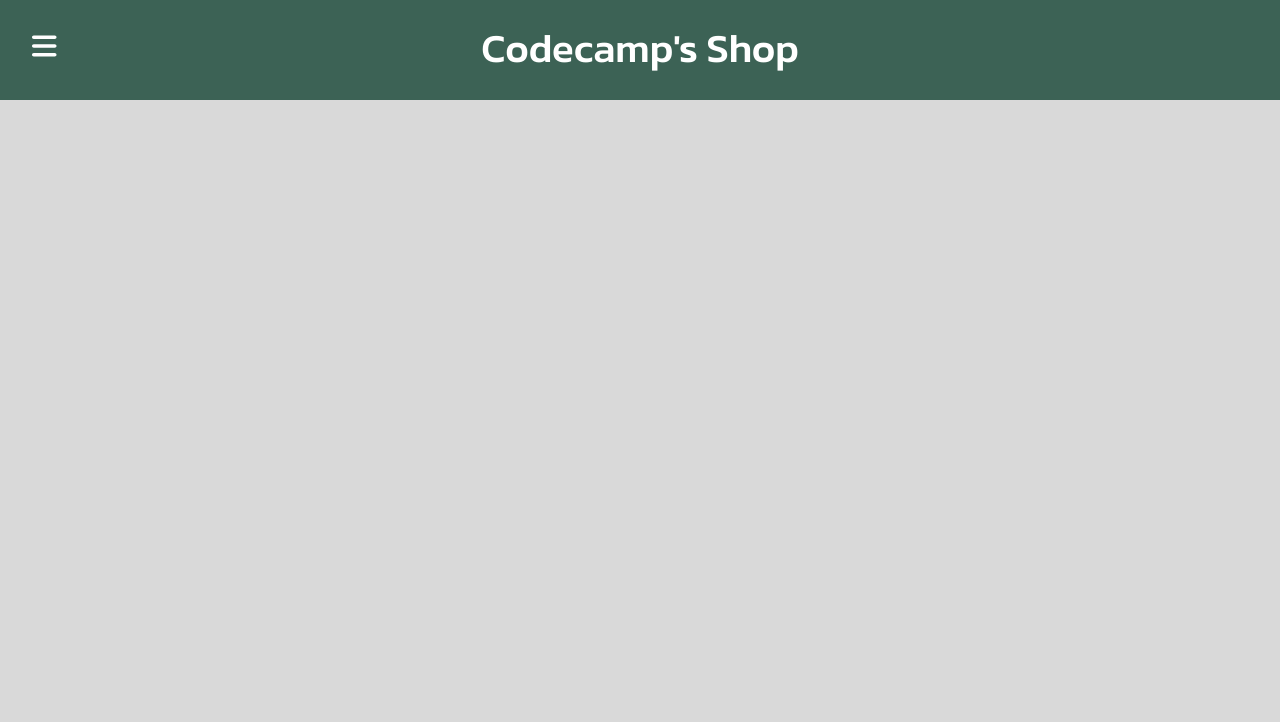
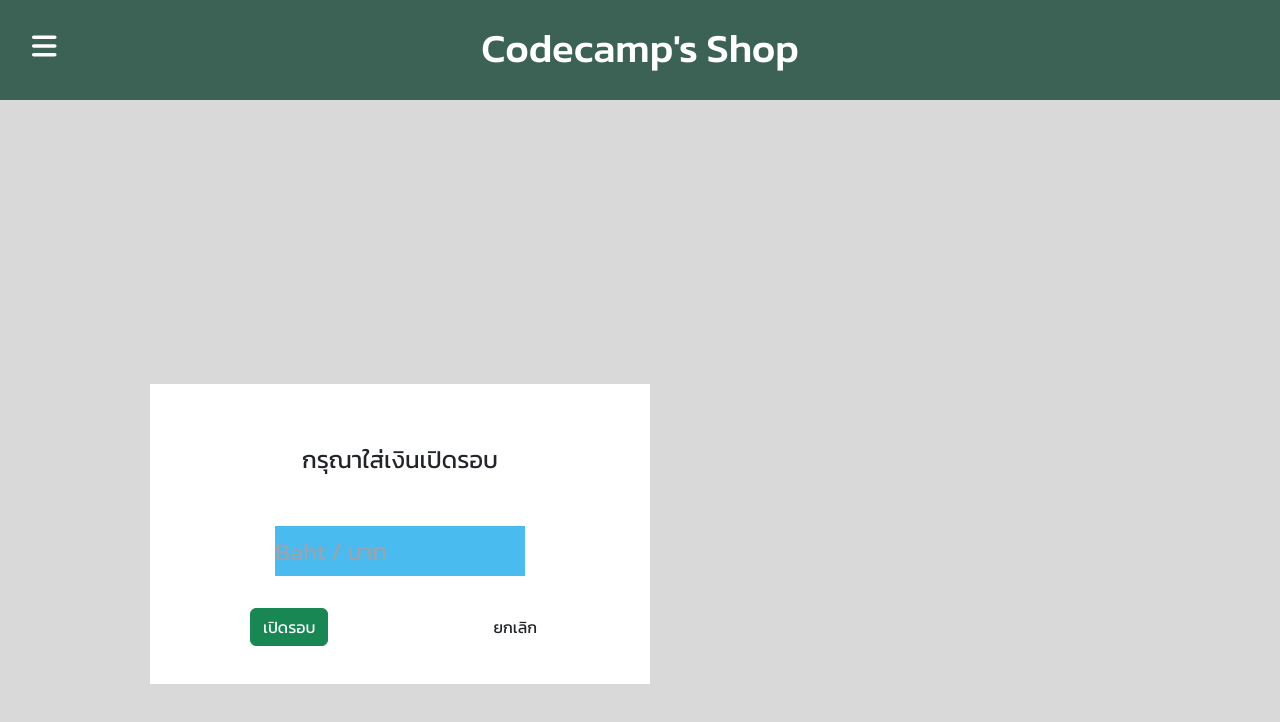
Before and after one commit to colorkram/Kram-s-POS, a React (Create React App) app: page /home in a window 1280 px wide. Shown: the top 722 px of the page. Built offline with nearby package versions, Linux system fonts and the light colour scheme; no server answers.

Commit message:
เช้าวันใหม่

```diff
--- a/src/componant/Home.js
+++ b/src/componant/Home.js
@@ -5,11 +5,14 @@ import HomeTop from "../template/Home-top";
 import Br from "../template/br";
 import CategoryBanner from "../template/Category-Banner";
 import Order from "../template/Order";
-import { Link } from "react-router-dom";
+import { Link, useNavigate } from "react-router-dom";
 import { DrawerContext } from "../contexts/DrawerContext";
 import { useContext, useState } from "react";
+import OpenDrawer from "./other/openDrawer";
 
 function Home() {
+  const navigate = useNavigate();
+
   const {
     drawerData,
     getCurrentDrawer,
@@ -32,6 +35,10 @@ function Home() {
     <div>
       <div className="container-ipad">
         <HomeTop kram="Codecamp's Shop" />
+        <Br />
+        <Br />
+
+        <OpenDrawer />
 
         {drawerData ? ( //ถ้าเปิด drawer ไปแล้วจะเข้าบรรทัดถัดไป ถ้าไม่จะเป็น null
           <div>
@@ -45,6 +52,9 @@ function Home() {
                   (animate ? "animate__animated animate__bounce" : "") +
                   " flex justify-center mt-[710px]  fixed items-center w-[500px] text-[64px] h-20 text-white bg-[#689081] hover:bg-green-800 focus:outline-none focus:ring-4 focus:ring-green-300  rounded-full   text-center  "
                 }
+                onClick={() => {
+                  navigate("/payment");
+                }}
               >
                 CHECK OUT {drawerDataLength}
               </div>
--- /dev/null
+++ b/src/componant/other/openDrawer.js
@@ -0,0 +1,27 @@
+import React from "react";
+
+function OpenDrawer() {
+  return (
+    <div className=" ml-[150px] text-center pt-[30px] w-[500px] h-[300px] bg-white text-2xl">
+      <div class=" text-center pt-[30px] bg-white text-2xl">
+        กรุณาใส่เงินเปิดรอบ
+      </div>
+      <input
+        className="bg-sky-500/75  mt-[50px] w-[250px] h-[50px]"
+        placeholder="Baht / บาท"
+      />
+      <br />
+      <br />
+      <div className="flex justify-between ml-[100px] w-[300px]">
+        <button type="button" class="btn btn-success">
+          เปิดรอบ
+        </button>
+        <button className="btn" type="button">
+          ยกเลิก
+        </button>
+      </div>
+    </div>
+  );
+}
+
+export default OpenDrawer;
--- a/src/componant/other/payment.js
+++ b/src/componant/other/payment.js
@@ -5,11 +5,20 @@ import { faHome } from "@fortawesome/free-solid-svg-icons";
 import { Link } from "react-router-dom";
 import HomeTop from "../../template/Home-top";
 import TitleBar from "../../template/TitleBar";
+import { DrawerContext } from "../../contexts/DrawerContext";
+import { useContext, useState } from "react";
 
 function Payment() {
   const items = {
     bath: 1000,
   };
+  const {
+    drawerData,
+    getCurrentDrawer,
+    selectOrder,
+    drawerDataLength,
+  } = useContext(DrawerContext);
+  console.log("ควย:" + selectOrder);
   return (
     <div>
       <div className="container-ipad">
@@ -17,18 +26,17 @@ function Payment() {
         <div className="bigDiv flex h-[1025px]">
           <div className="menuSideBar w-full ">
             <div className="mt-[95px] p-[8px]">
-              {[
-                { Menu_Name: "ขนมปัง", total: 10, count_Price: 100 },
-                { bill_id: "fefef", total: 9999, drawer_id: "sdfeg223g3g" },
-              ].map(item => (
+              {/* [{ Menu_Name: "ขนมปัง", total: 10, count_Price: 100 }] */}
+              {selectOrder.map(item => (
                 <div className="bg-white w-full rounded-lg">
                   <div className="flex justify-between ml-6 mr-6 mt-2 ">
-                    <span>Menu : {item.Menu_Name}</span>
-                    <span>Total: {item.count_Price}</span>
+                    <span>Menu : {item.menu_name}</span>
+                    <span>Total: {item.price}</span>
                   </div>
                   <div className="ml-6 mr-6 mt-5 mb-2">drawer ID : 112</div>
                 </div>
               ))}
+              {/* {JSON.stringify(selectOrder)} */}
             </div>
           </div>
           <div className="BillDetel bg-white w-full  ">
```
